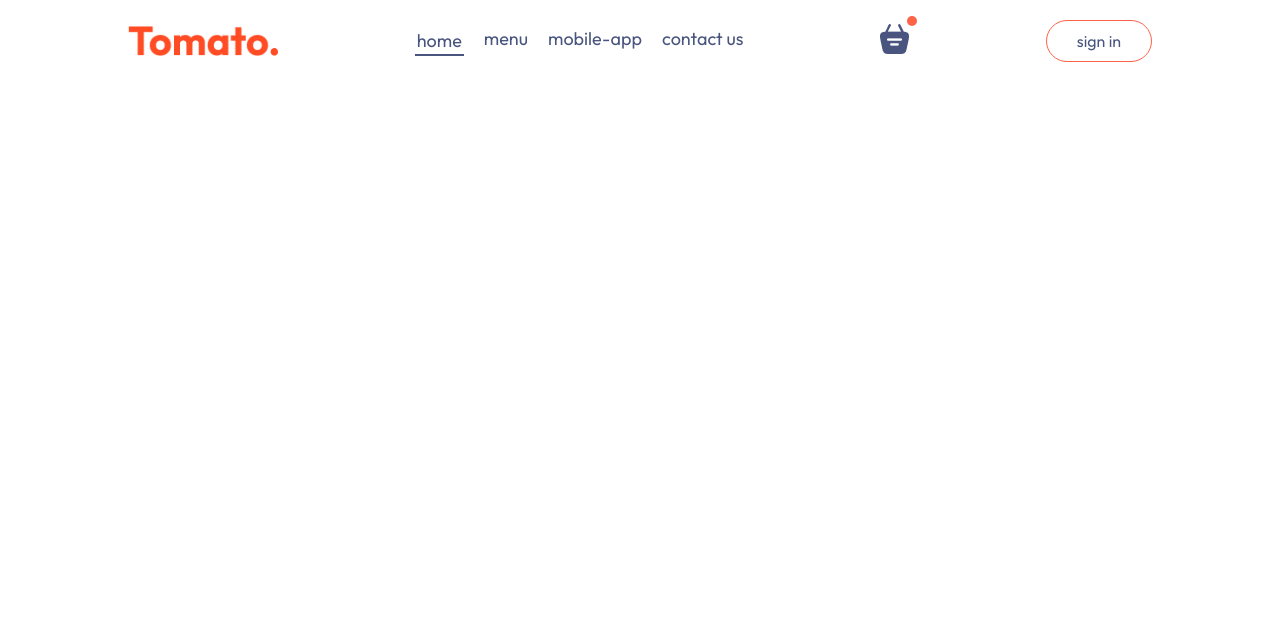
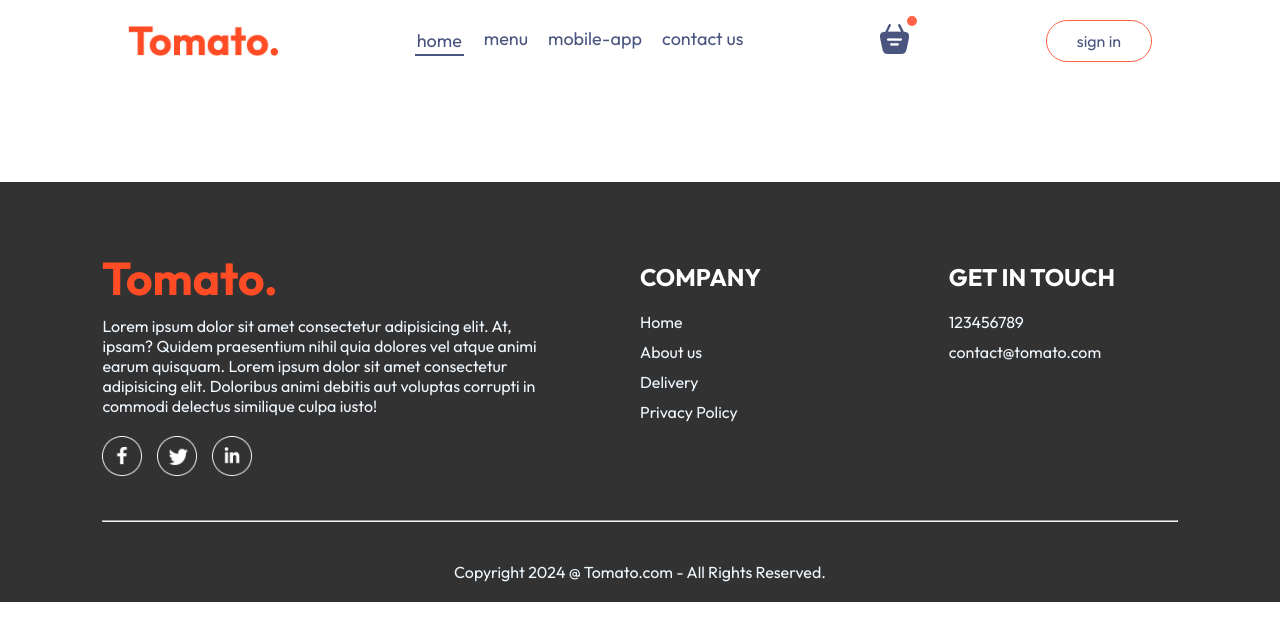
Before and after one commit to HarnivazSingh/Tomato, a React (Vite) app in the folder frontend/: page /order in a window 1280 px wide. Shown: the top 640 px of the page. Built offline with nearby package versions, Linux system fonts and the light colour scheme.

Commit message:
Completed the home page with 2 new components also added

```diff
--- a/frontend/src/App.jsx
+++ b/frontend/src/App.jsx
@@ -4,9 +4,10 @@
 import Home from './Pages/Home/Home'
 import Cart from './Pages/Cart/Cart'
 import PlaceOrder from './Pages/PlaceOrder/PlaceOrder'
+import Footer from './Components/Footer/Footer'
 
 const App = () => {
-  return (
+  return (<>
     <div className='app'>
       <Navbar/>
       <Routes>
@@ -15,6 +16,8 @@
         < Route path='/order' element={<PlaceOrder/>}/>
       </Routes>
     </div>
+    <Footer/>
+    </>
   )
 }
 
--- /dev/null
+++ b/frontend/src/Components/AppDownload/AppDownload.css
@@ -0,0 +1,22 @@
+.app-download{
+    margin: auto auto;
+    margin-top: 100px;
+    font-size: max(3vw,20px);
+    text-align: center;
+    font-weight: 500;
+}
+.app-download-platforms{
+    display: flex;
+    justify-content: center;
+    gap: max(2vw,20px);
+    margin-top: 40px;
+}
+.app-download-platforms img{
+    width: max(30vw,120px);
+    max-width: 180px;
+    transition: 0.5s;
+    cursor: pointer;
+}
+.app-download-platforms img:hover{
+    transform: scale(1.05);
+}
--- /dev/null
+++ b/frontend/src/Components/AppDownload/AppDownload.jsx
@@ -0,0 +1,17 @@
+import React from 'react'
+import './AppDownload.css'
+import { assets } from '../../assets/assets'
+
+const AppDownload = () => {
+  return (
+    <div className='app-download' id='app-download'>
+      <p>For Better experience Download <br/>Tomato App</p>
+      <div className="app-download-platforms">
+        <img src={assets.play_store} alt="" />
+        <img src={assets.app_store} alt="" />
+      </div>
+    </div>
+  )
+}
+
+export default AppDownload
--- a/frontend/src/Components/FoodDisplay/FoodDisplay.jsx
+++ b/frontend/src/Components/FoodDisplay/FoodDisplay.jsx
@@ -13,7 +13,10 @@
         <h2>Top dishes near you</h2>
         <div className="food-display-list">
             {food_list.map((item,index)=>{
+              if(category==="All" || category===item.category)
+              {
                 return <FoodItem key={index} id={item._id} name={item.name} description={item.description} price={item.price} image={item.image}/>
+              }
             })}
         </div>
     </div>
--- a/frontend/src/Components/FoodItem.jsx/FoodItem.css
+++ b/frontend/src/Components/FoodItem.jsx/FoodItem.css
@@ -2,7 +2,7 @@
     width: 100%;
     margin: auto;
     border-radius: 15px;
-    box-shadow: 0px 0px 10px black;
+    box-shadow: 0px 0px 10px #00000015;
     transition: 0.3s;
     animation: fadeIn 1s;
 }
@@ -10,3 +10,54 @@
     width: 100%;
     border-radius: 15px 15px 0px 0px;
 }
+.food-item-info{
+    padding: 20px;
+}
+.food-item-name-rating{
+    display: flex;
+    justify-content: space-between;
+    align-items: center;
+    margin-bottom: 10px;
+}
+.food-item-name-rating p{
+    font-size: 20px;
+    font-weight: 500;
+}
+.food-item-name-rating img{
+    width: 70px;
+}
+.food-item-description{
+    color: #676767;
+    font-size: 12px;
+}
+.food-item-price{
+    color: tomato;
+    font-size: 22px;
+    font-weight: 500;
+    margin: 10px 0px;
+}
+.food-item-container{
+    position: relative;
+}
+.food-item-container .add{
+    width: 35px;
+    position: absolute;
+    bottom: 15px;
+    right: 15px;
+    cursor: pointer;
+    border-radius: 50%;
+}
+.food-item-counter{
+    position: absolute;
+    bottom: 15px;
+    right: 15px;
+    display: flex;
+    align-items: center;
+    gap: 10px;
+    padding: 6px;
+    border-radius: 50px;
+    background-color: white;
+}
+.food-item-counter img{
+    width: 30px;
+}
--- a/frontend/src/Components/FoodItem.jsx/FoodItem.jsx
+++ b/frontend/src/Components/FoodItem.jsx/FoodItem.jsx
@@ -1,22 +1,34 @@
-import React from 'react'
+import React, { useContext, useState } from 'react'
 import './FoodItem.css'
 import { assets } from '../../assets/assets';
+import { StoreContext } from '../../Context/StoreContext';
 
 const FoodItem = ({id,name,price,description,image}) => {
+
+  const{cartItems,addToCart,removeFromCart}=useContext(StoreContext);
 
   return (
     <div className='food-item'>
         <div className="food-item-container">
             <img className="food-item-image" src={image} alt="" />
+            {!cartItems[id]?<img className='add' onClick={()=>addToCart(id)} src={assets.add_icon_white} alt=""/>
+            : <div className="food-item-counter">
+              <img onClick={()=>removeFromCart(id)} src={assets.remove_icon_red} alt="" />
+              <p>{cartItems[id]}</p>
+              <img onClick={()=>addToCart(id)} src={assets.add_icon_green} alt="" />
+            </div>
+
+            }
         </div>
         <div className="food-item-info">
             <div className="food-item-name-rating">
                 <p>{name}</p>
                 <img src={assets.rating_starts} alt="" />
             </div>
-        </div>
+
         <p className="food-item-description">{description}</p>
         <p className="food-item-price">${price}</p>
+        </div>
     </div>
   )
 }
--- /dev/null
+++ b/frontend/src/Components/Footer/Footer.css
@@ -0,0 +1,42 @@
+.footer{
+    color:aliceblue;
+    background-color: #323232;
+    display: flex;
+    flex-direction: column;
+    align-items: center;
+    gap: 20px;
+    padding: 20px 8vw;
+    padding-top: 80px;
+    margin-top: 100px;
+}
+.footer-content{
+    width: 100%;
+    display: grid;
+    grid-template-columns: 2fr 1fr 1fr;
+    gap: 80px;
+}
+.footer-content-left, .footer-content-right, .footer-content-center{
+    display: flex;
+    flex-direction: column;
+    align-items: start;
+    gap: 20px;
+}
+.footer-content-left li, .footer-content-right li, .footer-content-center li{
+    list-style: none;
+    margin-bottom: 10px;
+    cursor: pointer;
+}
+.footer-content-right h2, .footer-content-center h2{
+    color: white;
+}
+.footer-social-tags img{
+    width: 40px;
+    margin-right: 15px;
+}
+.footer hr{
+    width: 100%;
+    height: 2px;
+    margin: 20px 0;
+    background-color: grey;
+    border-color: none;
+}
--- /dev/null
+++ b/frontend/src/Components/Footer/Footer.jsx
@@ -0,0 +1,42 @@
+import React from 'react'
+import './Footer.css'
+import { assets } from '../../assets/assets'
+
+const Footer = () => {
+  return (
+    <div className='footer' id='footer'>
+      <div className="footer-content">
+        <div className="footer-content-left">
+            <img src={assets.logo} alt="" />
+            <p>Lorem ipsum dolor sit amet consectetur adipisicing elit. At, ipsam? Quidem praesentium nihil quia dolores vel atque animi earum quisquam. Lorem ipsum dolor sit amet consectetur adipisicing elit. Doloribus animi debitis aut voluptas corrupti in commodi delectus similique culpa iusto!
+            </p>
+            <div className='footer-social-tags'>
+                <img src={assets.facebook_icon} alt="" />
+                <img src={assets.twitter_icon} alt="" />
+                <img src={assets.linkedin_icon} alt="" />
+            </div>
+        </div>
+        <div className="footer-content-center">
+            <h2>COMPANY</h2>
+            <ul>
+                <li>Home</li>
+                <li>About us</li>
+                <li>Delivery</li>
+                <li>Privacy Policy</li>
+            </ul>
+        </div>
+        <div className="footer-content-right">
+            <h2>GET IN TOUCH</h2>
+            <ul>
+                <li>123456789</li>
+                <li>contact@tomato.com</li>
+            </ul>
+        </div>
+      </div>
+      <hr/>
+      <p className="footer-copyright">Copyright 2024 @ Tomato.com - All Rights Reserved.</p>
+    </div>
+  )
+}
+
+export default Footer
--- a/frontend/src/Context/StoreContext.jsx
+++ b/frontend/src/Context/StoreContext.jsx
@@ -1,12 +1,36 @@
-import { createContext } from "react";
+import { createContext, useEffect, useState } from "react";
 import { food_list } from "../assets/assets";
 export const StoreContext =createContext(null)
 
 const StoreContextProvider=(props)=>{
 
+    const  [cartItems,setCartItems]=useState({});
+
+    const addToCart=(itemId)=>{
+        if(!cartItems[itemId]){
+            setCartItems((prev)=>({...prev,[itemId]:1}))
+        }
+        else
+        {
+            setCartItems((prev)=>({...prev,[itemId]:prev[itemId]+1}))
+        }
+    }
+
+    const removeFromCart =(itemId)=>{
+        setCartItems((prev)=>({...prev,[itemId]:prev[itemId]-1}))
+    }
+
+    useEffect(()=>{
+        console.log(cartItems);
+    },[cartItems])
+
 
     const contextValue={
-        food_list
+        food_list,
+        cartItems,
+        setCartItems,
+        addToCart,
+        removeFromCart
     }
     return (
         <StoreContext.Provider value={contextValue}>
--- a/frontend/src/Pages/Home/Home.jsx
+++ b/frontend/src/Pages/Home/Home.jsx
@@ -3,6 +3,7 @@
 import Header from '../../Components/Header/Header';
 import ExploreMenu from '../../Components/ExploreMenu/ExploreMenu';
 import FoodDisplay from '../../Components/FoodDisplay/FoodDisplay';
+import Appdownload from '../../Components/AppDownload/AppDownload';
 
 
 const Home= () => {
@@ -16,6 +17,7 @@
       <Header/>
       <ExploreMenu category={category} setCategory={setCategory}/>
       <FoodDisplay category={category}/>
+      <Appdownload/>
     </div>
   )
 }
```
